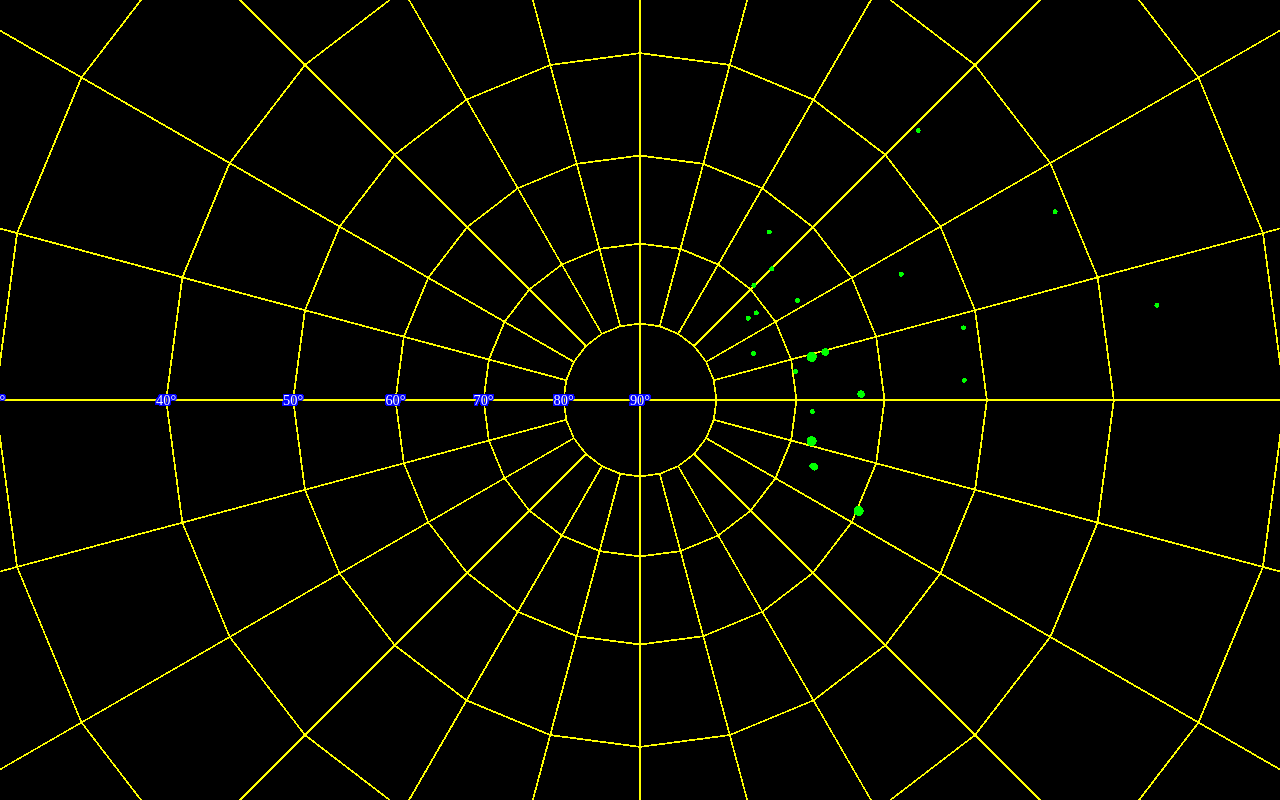
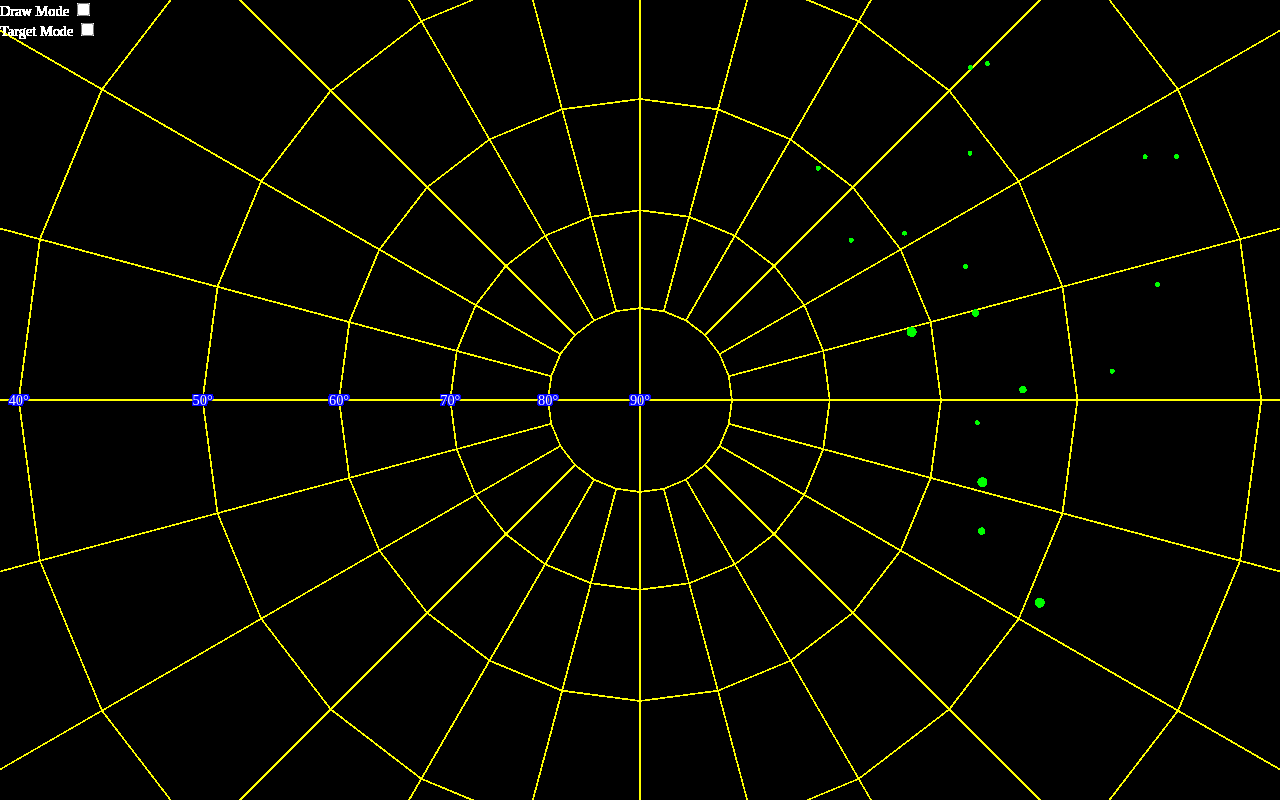
Before and after one commit to Axolotle/objetscelestes, a plain HTML site: page website/index.html in a window 1280 px wide. Drawn offline with nearby package versions, Linux system fonts and the light colour scheme; animation ran at ten frames a second.

Commit message:
add Options class to deal with user input options

```diff
--- a/website/index.html
+++ b/website/index.html
@@ -15,6 +15,16 @@
         <canvas id="canvas"></canvas>
         <div id="labels">
         </div>
+        <form id="options">
+            <div>
+                <label for="draw">Draw Mode</label>
+                <input id="drawMode" type="checkbox" name="draw">
+            </div>
+            <div>
+                <label for="target">Target Mode</label>
+                <input id="targetMode" type="checkbox" name="target">
+            </div>
+        </form>
     </main>
 
     <script type="module" src="js/script.js"></script>
--- a/website/js/observatoire/Observatoire.js
+++ b/website/js/observatoire/Observatoire.js
@@ -3,14 +3,15 @@ import { CelestialControls } from './CelestialControls.js';
 import { Grid } from './Grid.js';
 import { Constellation } from './Constellation.js';
 import { Asterism } from './Asterism.js';
-
+import { Options } from './Options.js';
 
 export class Observatoire {
     constructor() {
         this.scene = new THREE.Scene();
-        this.renderer = new THREE.WebGLRenderer({antialias: true, alpha: true, canvas: document.getElementById('canvas')});
+        this.renderer = new THREE.WebGLRenderer({antialias: true, alpha: true, premultipliedAlpha: true, canvas: document.getElementById('canvas')});
         this.camera = new THREE.PerspectiveCamera(75, window.innerWidth / window.innerHeight, 0.00001, 10000);
         this.controls = new CelestialControls(this.camera, this.renderer.domElement);
+        this.options = new Options();
 
         this.raycaster = new THREE.Raycaster();
         this.raycaster.params.Points.threshold = 0.5;
@@ -32,11 +33,11 @@ export class Observatoire {
         this.asterism = null;
     }
 
-    init (data) {
+    init (data, distance) {
         this.renderer.setSize(window.innerWidth, window.innerHeight);
 
         this.camera.position.set(0, 0, -1);
-        this.camera.position.setLength(100);
+        this.camera.position.setLength(distance);
 
         this.scene.add(this.grid);
         this.scene.add(this.asterisms);
@@ -59,7 +60,7 @@ export class Observatoire {
 
     initListeners () {
         window.addEventListener('resize', this);
-        window.addEventListener('keydown', this);
+        window.addEventListener('click', this);
         this.renderer.domElement.addEventListener('mousemove', this);
     }
 
@@ -68,9 +69,7 @@ export class Observatoire {
         this[event.type](event);
     }
 
-    keydown (event) {
-        if (event.code !== 'KeyR' && event.code !== 'KeyF') return;
-
+    click (event) {
         this.raycaster.setFromCamera(this.mouse, this.camera);
         // this.drawRaycaster(this.raycaster.ray);
 
@@ -88,9 +87,10 @@ export class Observatoire {
                     this.intersected * 3,
                     this.intersected * 3 + 3
                 ));
-                if (event.code === 'KeyR') {
+                if (this.options.targetMode) {
                     this.controls.target = target;
-                } else {
+                }
+                if (this.options.drawMode) {
                     if (this.asterism === null) {
                         this.asterism = new Asterism(target, this.renderer.domElement, this.camera);
                         this.asterisms.add(this.asterism);
--- /dev/null
+++ b/website/js/observatoire/Options.js
@@ -0,0 +1,14 @@
+export class Options {
+    constructor() {
+        this.drawElem = document.getElementById('drawMode');
+        this.targetElem = document.getElementById('targetMode');
+    }
+
+    get drawMode () {
+        return this.drawElem.checked;
+    }
+
+    get targetMode () {
+        return this.targetElem.checked;
+    }
+}
--- a/website/js/script.js
+++ b/website/js/script.js
@@ -4,7 +4,7 @@ import { Observatoire } from './observatoire/Observatoire.js';
 window.onload = async () => {
     var obs = new Observatoire();
     var data = await getJSON('data/UMa.json');
-    obs.init(data)
+    obs.init(data, 0.001)
 };
 
 function getJSON(uri) {
--- a/website/stylesheet.css
+++ b/website/stylesheet.css
@@ -12,7 +12,7 @@ main {
     background-color: blue;
 }
 
-#labels {
+#labels, #options {
     font-family: 'Fira Code';
     font-size: 0.9rem;
     color: white;
```
